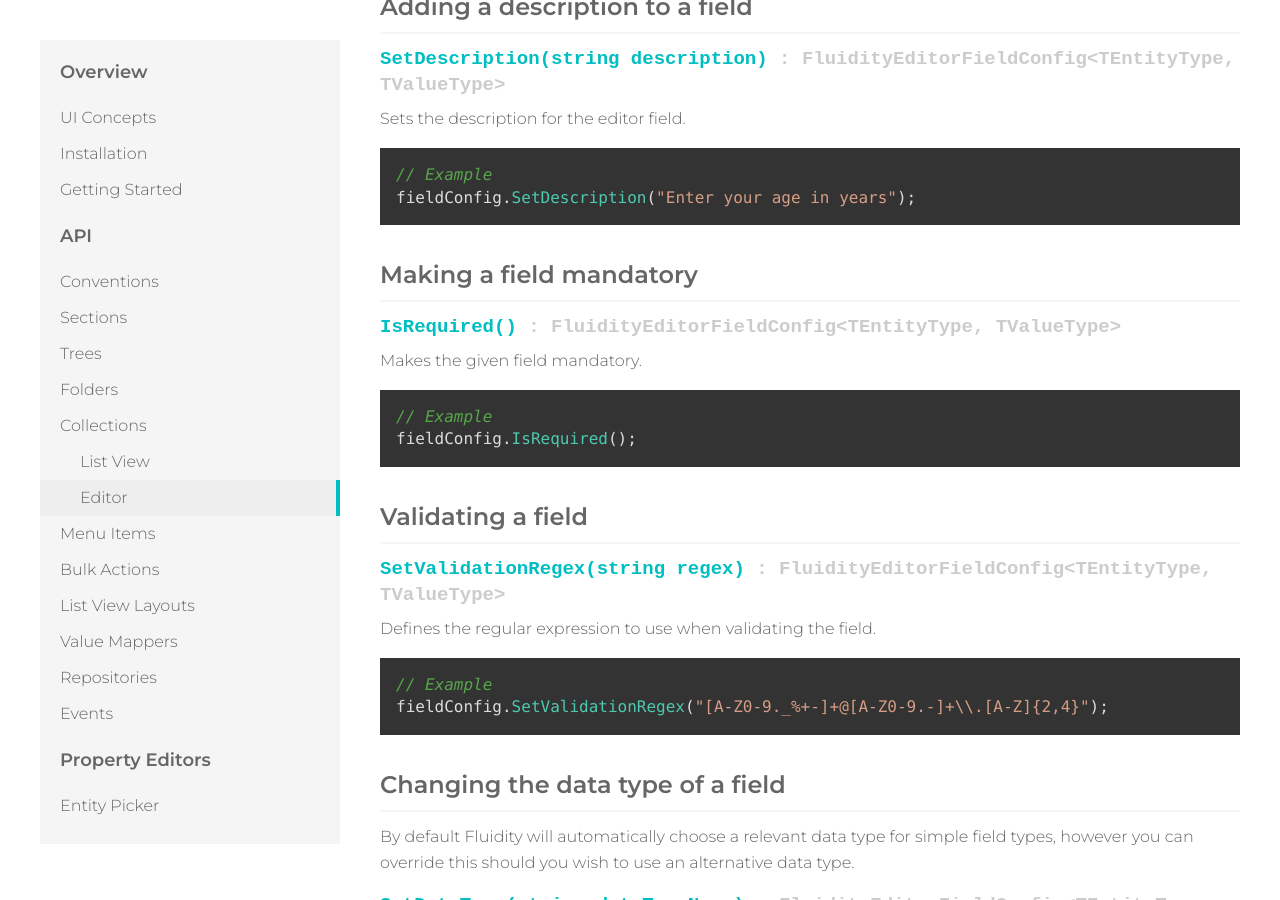
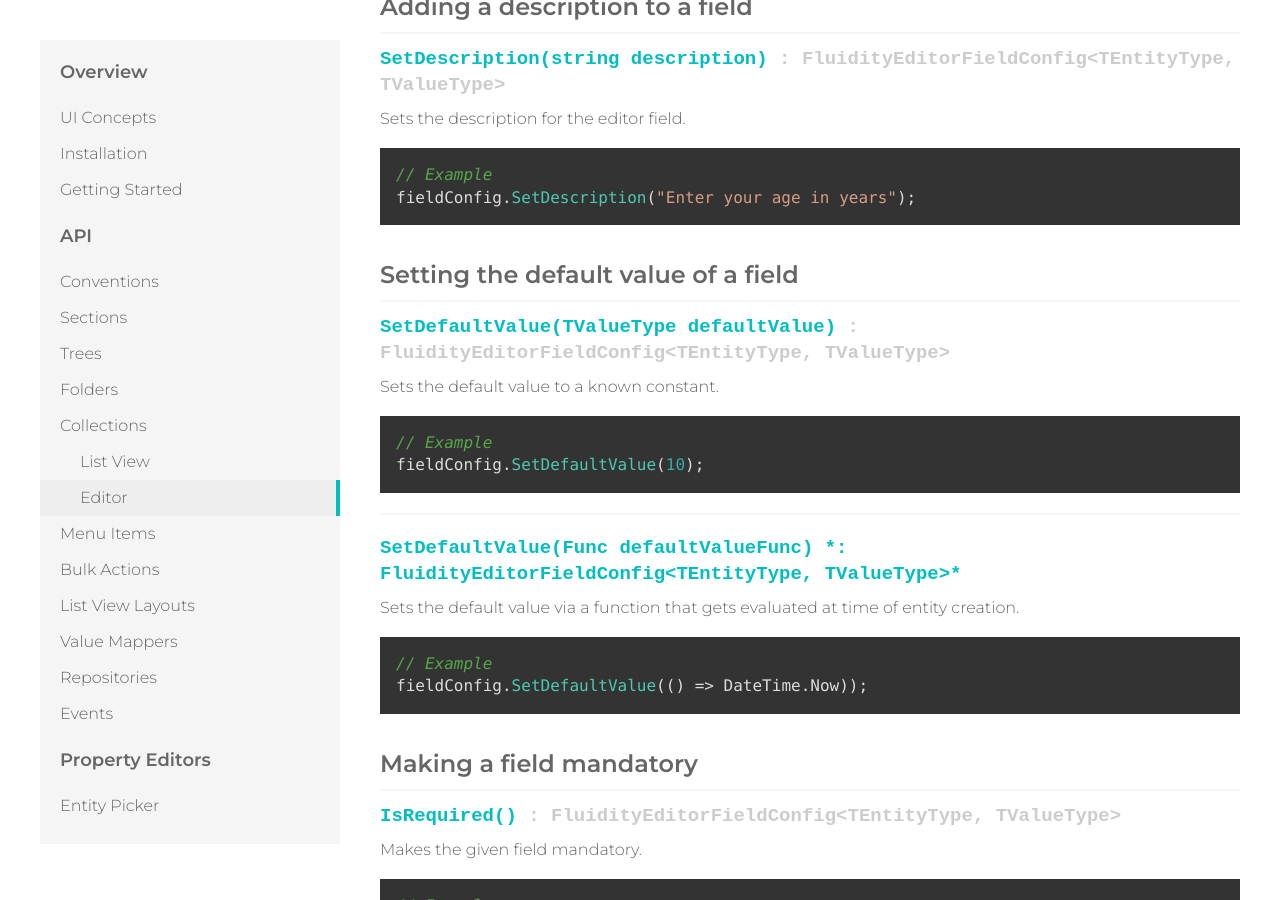
Before and after one commit to mattbrailsford/umbraco-fluidity, a Jekyll site: the page built from docs/_pages/02-api-04-collections-01-editor.md, in a window 1280 px wide and 900 px high, scrolled down 1744 px. Built offline with Jekyll 4.4.1, drawn with Linux system fonts in a browser that asks for light colours.

Commit message:
Added default value docs

`````diff
--- a/docs/_pages/02-api-04-collections-01-editor.md
+++ b/docs/_pages/02-api-04-collections-01-editor.md
@@ -81,6 +81,31 @@ Sets the description for the editor field.
 fieldConfig.SetDescription("Enter your age in years");
 ````
 
+### Setting the default value of a field
+{: .mt}
+
+#### SetDefaultValue(TValueType defaultValue) *: FluidityEditorFieldConfig&lt;TEntityType, TValueType&gt;*
+{: .signature}
+
+Sets the default value to a known constant.
+
+````csharp
+// Example
+fieldConfig.SetDefaultValue(10);
+````
+
+---
+
+#### SetDefaultValue(Func<TValueType> defaultValueFunc) *: FluidityEditorFieldConfig&lt;TEntityType, TValueType&gt;*
+{: .signature}
+
+Sets the default value via a function that gets evaluated at time of entity creation.
+
+````csharp
+// Example
+fieldConfig.SetDefaultValue(() => DateTime.Now));
+````
+
 ### Making a field mandatory
 {: .mt}
 
`````
